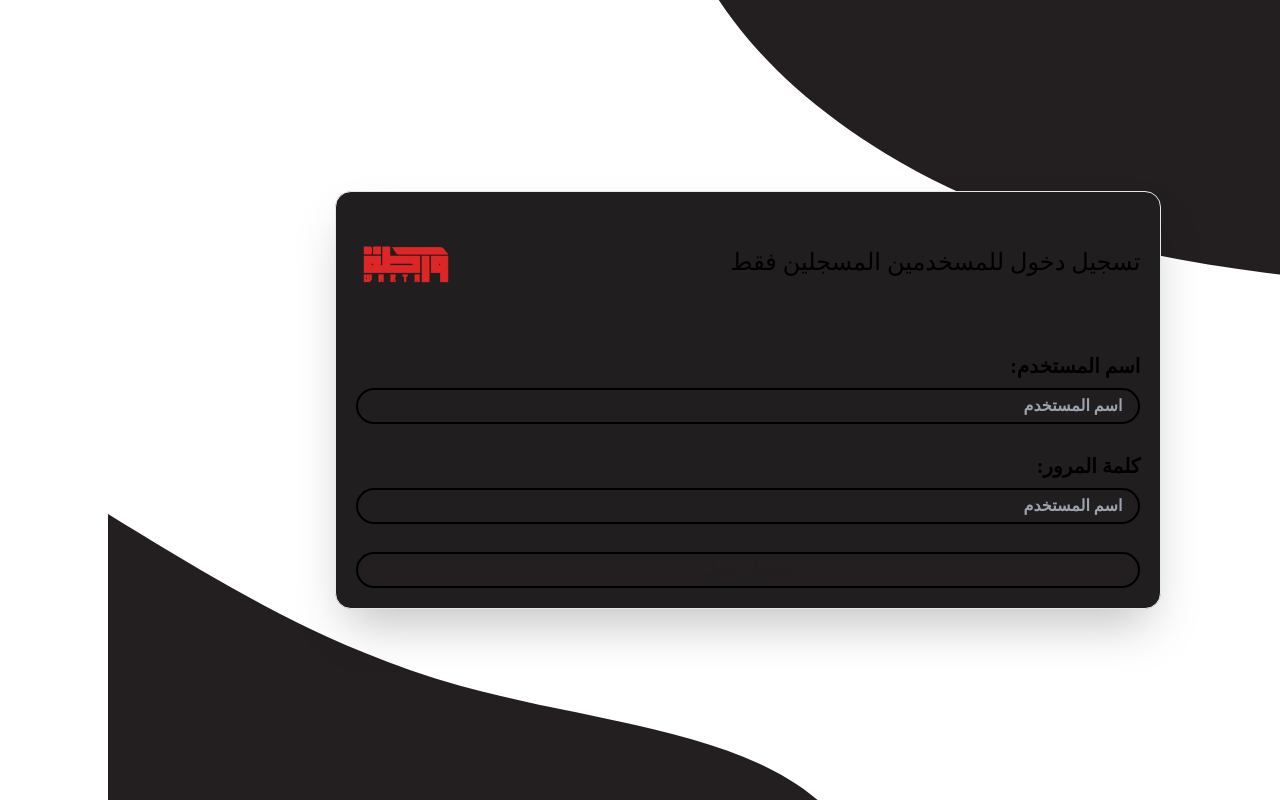
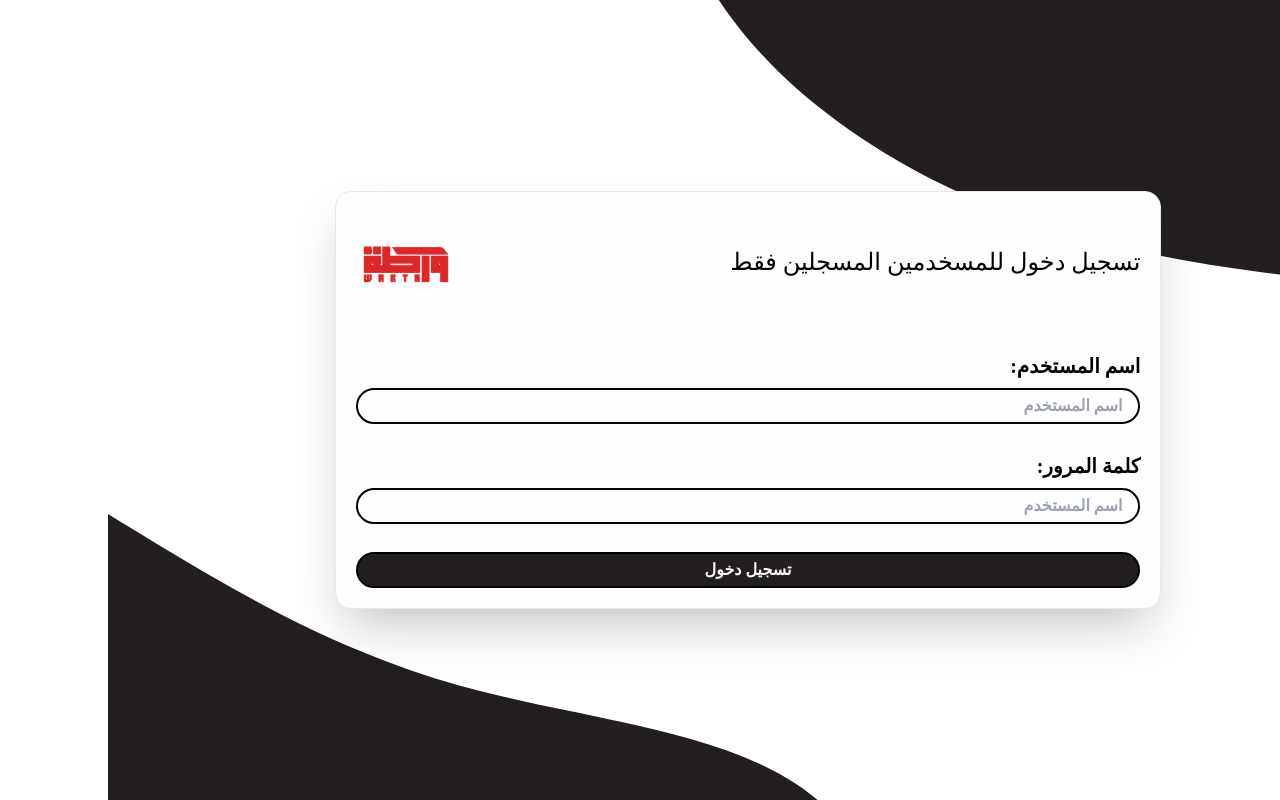
Before and after one commit to RockaiDev/warta-pos, a Next.js app: page /login in a window 1280 px wide. Built offline with nearby package versions, Linux system fonts and the light colour scheme; no server answers; the database is empty; a web font is replaced by a local one.

Commit message:
Update background color in Tailwind config and adjust Loading component styling

```diff
--- a/app/components/main/Loading.jsx
+++ b/app/components/main/Loading.jsx
@@ -4,7 +4,7 @@ import React from 'react'
 export default function Loading() {
   return (
       <>
-          <div className="loading absolute top-0 left-0 w-full h-full flex items-center justify-center bg-bgColor">
+          <div className="loading absolute top-0 left-0 w-full h-full flex items-center justify-center bg-[#231f20]">
               <Image src={'/loading.gif'} width={300} height={300} alt='Loading Warta POS' />
           </div>
       </>
--- a/tailwind.config.js
+++ b/tailwind.config.js
@@ -9,7 +9,7 @@ module.exports = {
     extend: {
       colors: {
         mainColor: "#231f20",
-        bgColor: "#211e1f",
+        bgColor: "#fefefe",
         blackColor: "#000000"
       },
       fontFamily: {
```
